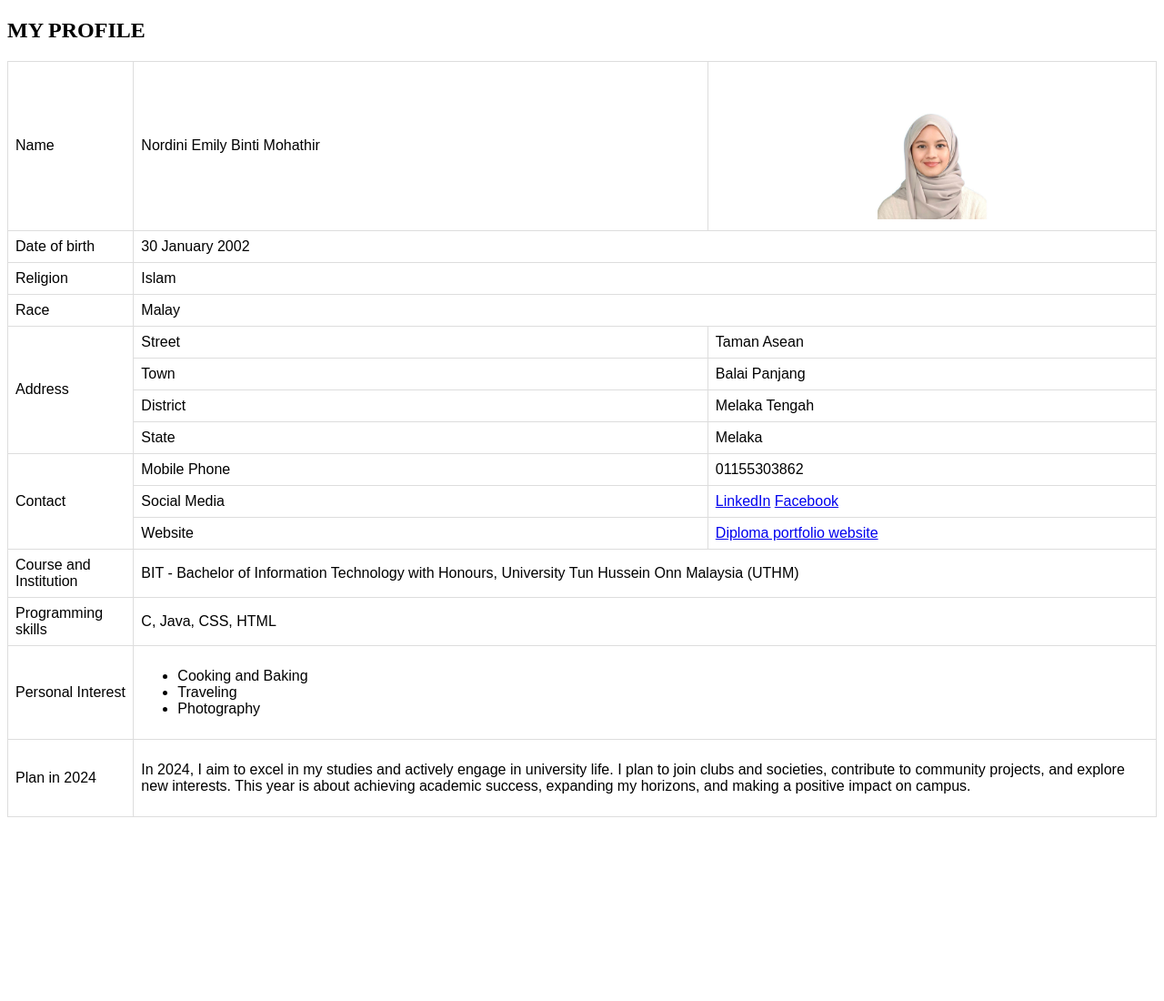
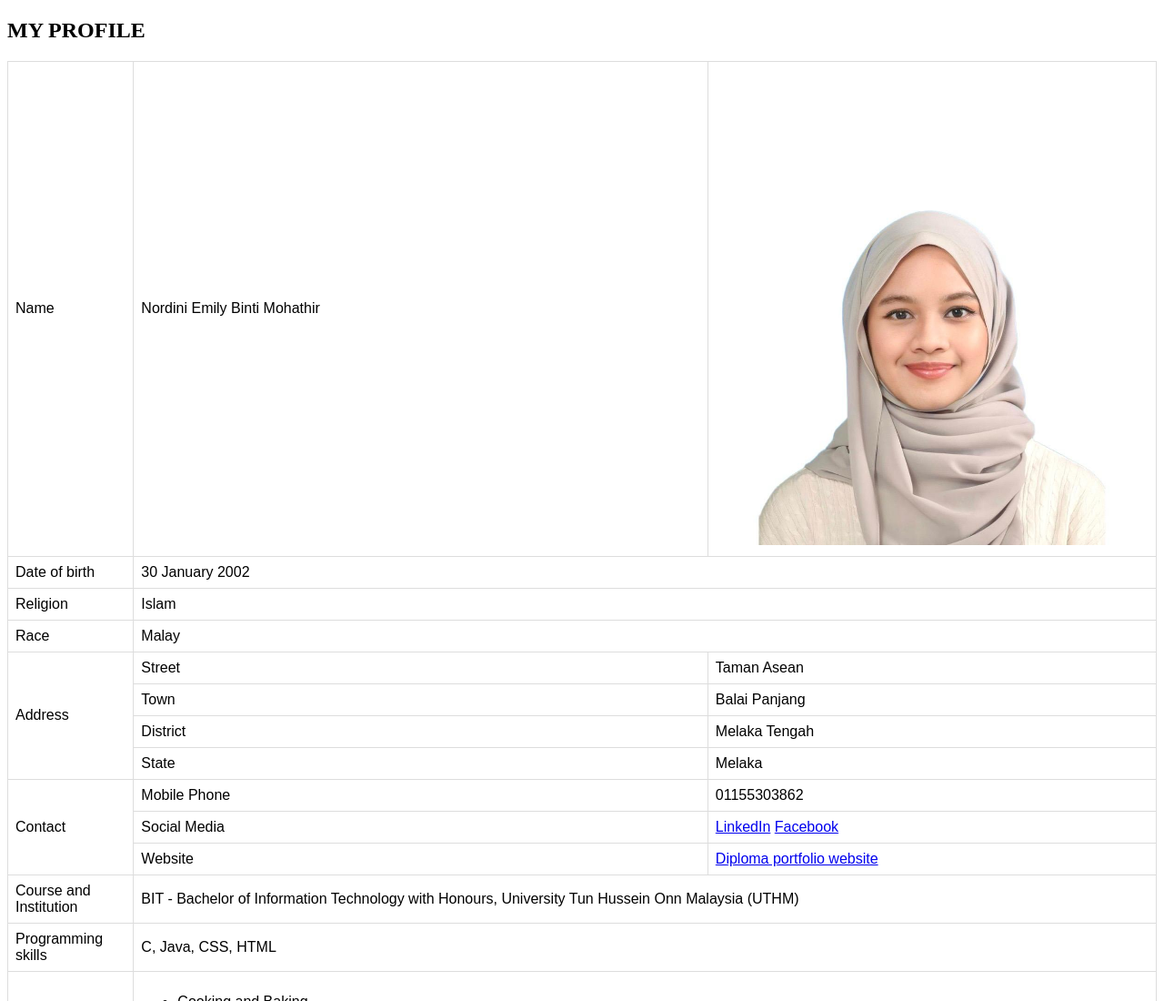
Before and after one commit to nordiniEmily/Lab_2, a plain HTML site: page index.html in a window 1280 px wide. Shown: the top 1100 px of the page at 91% size. Before the commit the page ends 906 px from the top, so only its background shows below. Drawn offline with Linux system fonts and the light colour scheme.

Commit message:
update 7

```diff
--- a/index.html
+++ b/index.html
@@ -25,7 +25,7 @@ td, th {
   <tr>
     <td>Name</td>
     <td style="width: 50%;">Nordini Emily Binti Mohathir</td>
-    <td style="text-align: center;"><img src="mypicture.jpg" style="width:100%; max-width: 150px; height: auto;"></td>
+    <td style="text-align: center;"><img src="mypicture.jpg" style="width:100%; max-width: 1500px; height: auto;"></td>
   </tr>
 
  <tr>
```
